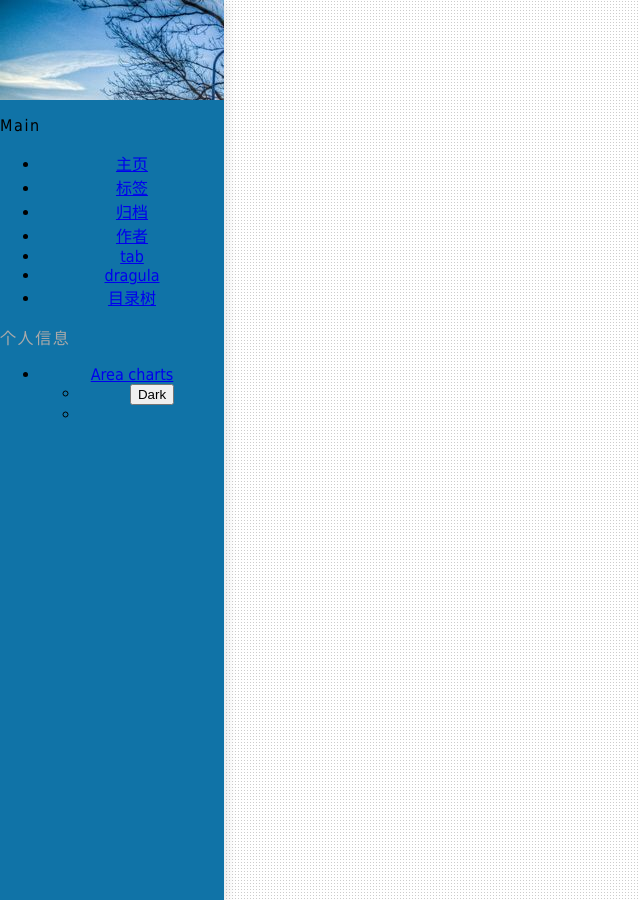
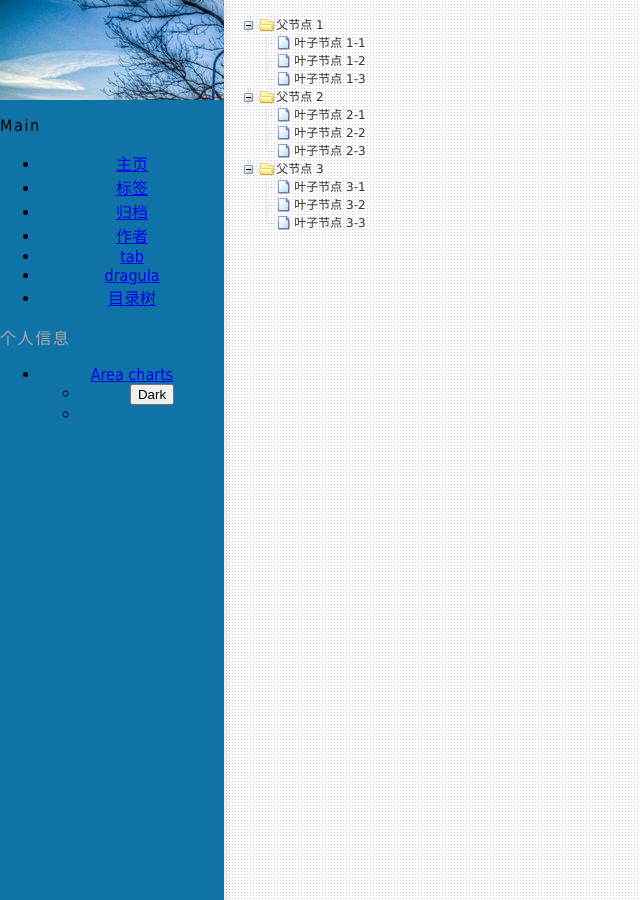
Before and after one commit to nengwuzhi/nengwuzhi.github.ioce, a Jekyll site: the page built from pages/zTree.html, in a window 1280 px wide. Shown: the whole page, without its empty margins (0-640 px from the left). Built offline with Jekyll 4.4.1, drawn with Linux system fonts in a browser that asks for light colours.

Commit message:
Update index_alt.html

```diff
--- a/_layouts/index_alt.html
+++ b/_layouts/index_alt.html
@@ -2,4 +2,7 @@
 layout: null
 ---
     {% include Side_navigation.html %}
+
+           <div id="content" class="page-content p-5">
                     {{ content }}
+          </div>
```
